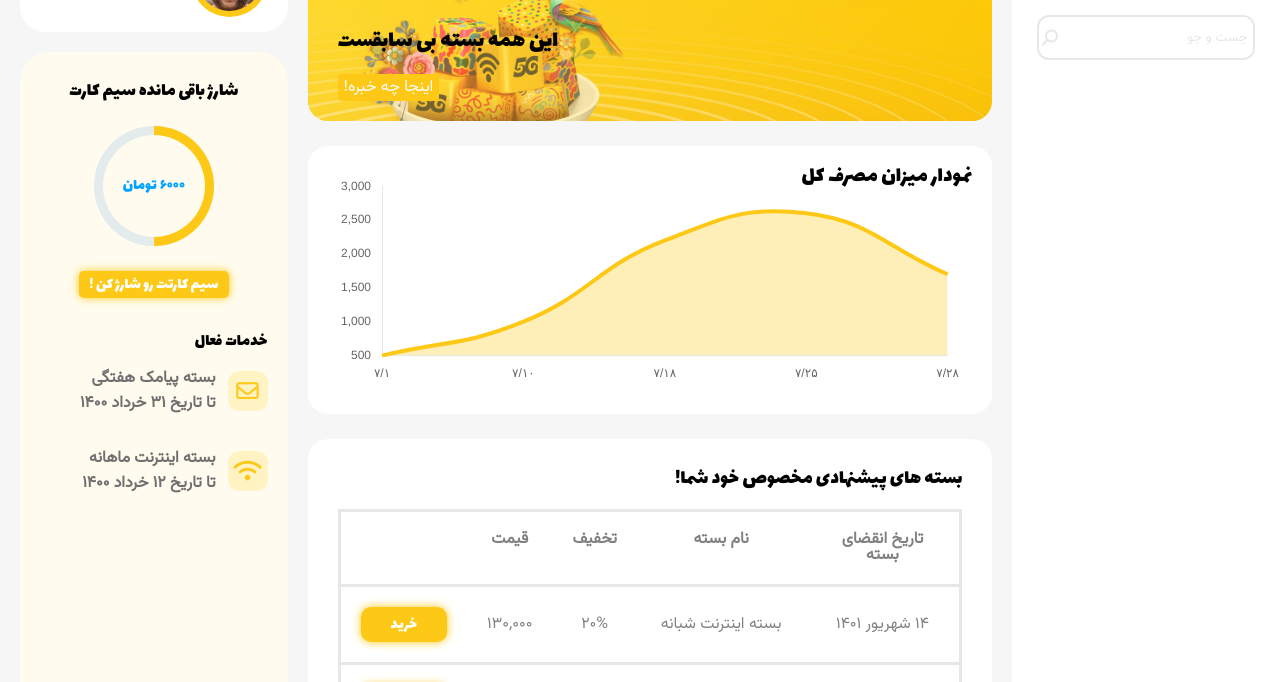
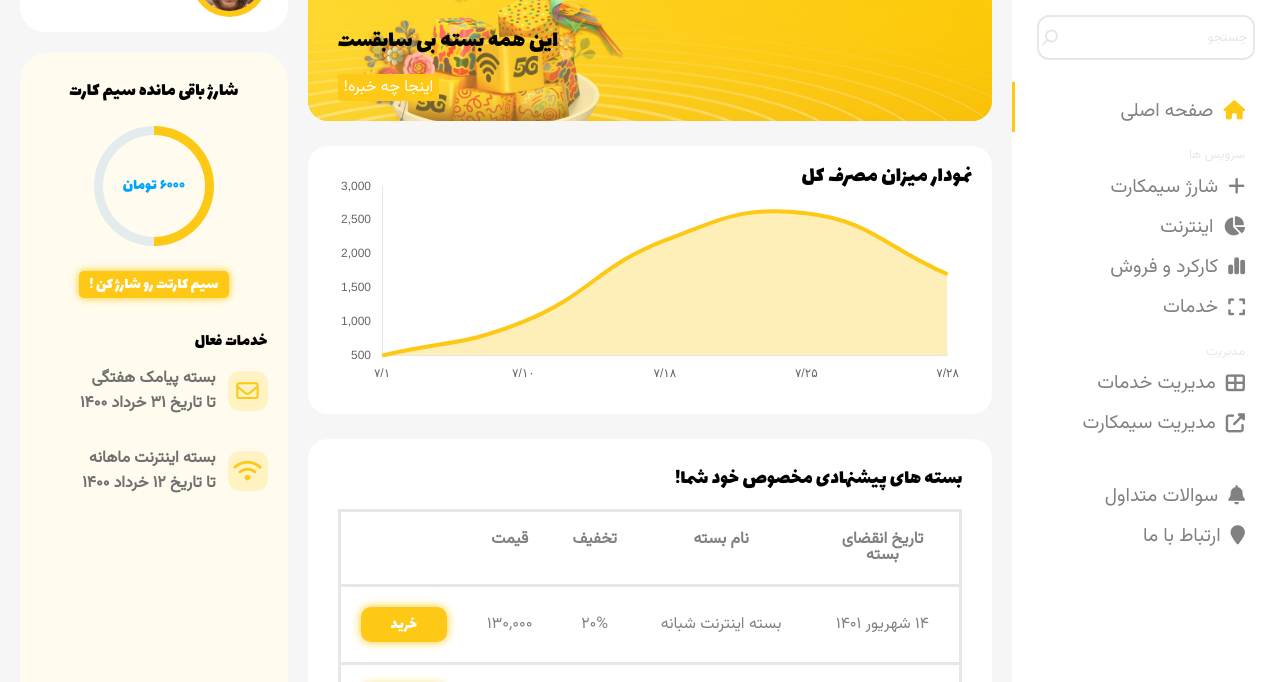
Before and after one commit to MAwasTaken/My-Irancell, a plain HTML site: page frontend/index.html in a window 1280 px wide. Shown: the part 95-777 px from the top of the page. Drawn offline with nearby package versions, Linux system fonts and the light colour scheme.

Commit message:
SideBar Menu Created.

```diff
--- a/frontend/content/css/index.css
+++ b/frontend/content/css/index.css
@@ -313,3 +313,56 @@ body {
 	transform: rotate(90deg);
 	color: var(--white-200);
 }
+
+.sidebar-menu {
+	width: 100%;
+	margin-top: 40px;
+	padding: 0 70px 0 0;
+}
+
+.sidebar-menu-item {
+	position: relative;
+	column-gap: 10px;
+	font-size: 1.2rem;
+	color: var(--gray-650);
+}
+
+.sidebar-menu-item:not(:first-child, :last-child) {
+	margin-bottom: 18px;
+}
+
+.sidebar-menu-item.active {
+	color: var(--gray-700);
+}
+
+.sidebar-menu-item.active::before {
+	content: "";
+	position: absolute;
+	left: 35px;
+	top: -80%;
+	width: 3px;
+	height: 50px;
+	background-color: var(--gold-400);
+}
+
+a {
+	text-decoration: none;
+}
+
+.sidebar-menu-item.active span {
+  color: var(--gold-400);
+}
+
+.sidebar-menu-item-breaker {
+  margin: 27px 0 14px 0;
+  font-size: 0.8rem;
+  color: var(--white-200);
+}
+
+.sidebar-menu-item.space-top {
+  margin-top: 50px;
+}
+
+.sidebar-menu-item a {
+  color: var(--gray-650);
+}
--- a/frontend/index.html
+++ b/frontend/index.html
@@ -114,11 +114,69 @@
 				<span class="lalezar-font">ایرانسل من</span>
 			</h1>
 			<div class="search-group flex align-items-center justify-content-center">
-				<input type="text" class="search-input" placeholder="جست و جو" translate="no" autocomplete="off" />
+				<input type="text" class="search-input" placeholder="جستجو" translate="no" autocomplete="off" />
 				<span class="search-input-icon">
 					<i class="fas fa-magnifying-glass"></i>
 				</span>
 			</div>
+			<ul class="sidebar-menu">
+				<li class="sidebar-menu-item flex align-items-center active">
+					<span>
+						<i class="fa fa-house"></i>
+					</span>
+					<a href="#">صفحه اصلی</a>
+				</li>
+				<li class="sidebar-menu-item-breaker">سرویس ها</li>
+				<li class="sidebar-menu-item flex align-items-center">
+					<span>
+						<i class="fa fa-plus"></i>
+					</span>
+					<a href="#">شارژ سیمکارت</a>
+				</li>
+				<li class="sidebar-menu-item flex align-items-center">
+					<span>
+						<i class="fa-solid fa-chart-pie"></i>
+					</span>
+					<a href="#">اینترنت</a>
+				</li>
+				<li class="sidebar-menu-item flex align-items-center">
+					<span>
+						<i class="fa-solid fa-chart-simple"></i>
+					</span>
+					<a href="#">کارکرد و فروش</a>
+				</li>
+				<li class="sidebar-menu-item flex align-items-center">
+					<span>
+            <i class="fa fa-expand"></i>
+					</span>
+					<a href="#">خدمات</a>
+				</li>
+				<li class="sidebar-menu-item-breaker">مدیریت</li>
+				<li class="sidebar-menu-item flex align-items-center">
+					<span>
+						<i class="fa-solid fa-table-cells-large"></i>
+					</span>
+					<a href="#">مدیریت خدمات</a>
+				</li>
+				<li class="sidebar-menu-item flex align-items-center">
+					<span>
+            <i class="fa-solid fa-up-right-from-square"></i>
+					</span>
+					<a href="#">مدیریت سیمکارت</a>
+				</li>
+				<li class="sidebar-menu-item flex align-items-center space-top">
+					<span>
+						<i class="fa-solid fa-bell"></i>
+					</span>
+					<a href="#">سوالات متداول</a>
+				</li>
+				<li class="sidebar-menu-item flex align-items-center">
+					<span>
+						<i class="fas fa-location-pin"></i>
+					</span>
+					<a href="#">ارتباط با ما</a>
+				</li>
+			</ul>
 		</div>
 		<script src="https://cdnjs.cloudflare.com/ajax/libs/Chart.js/3.8.2/chart.min.js"></script>
 		<script src="content/js/index.js" type="module"></script>
```
